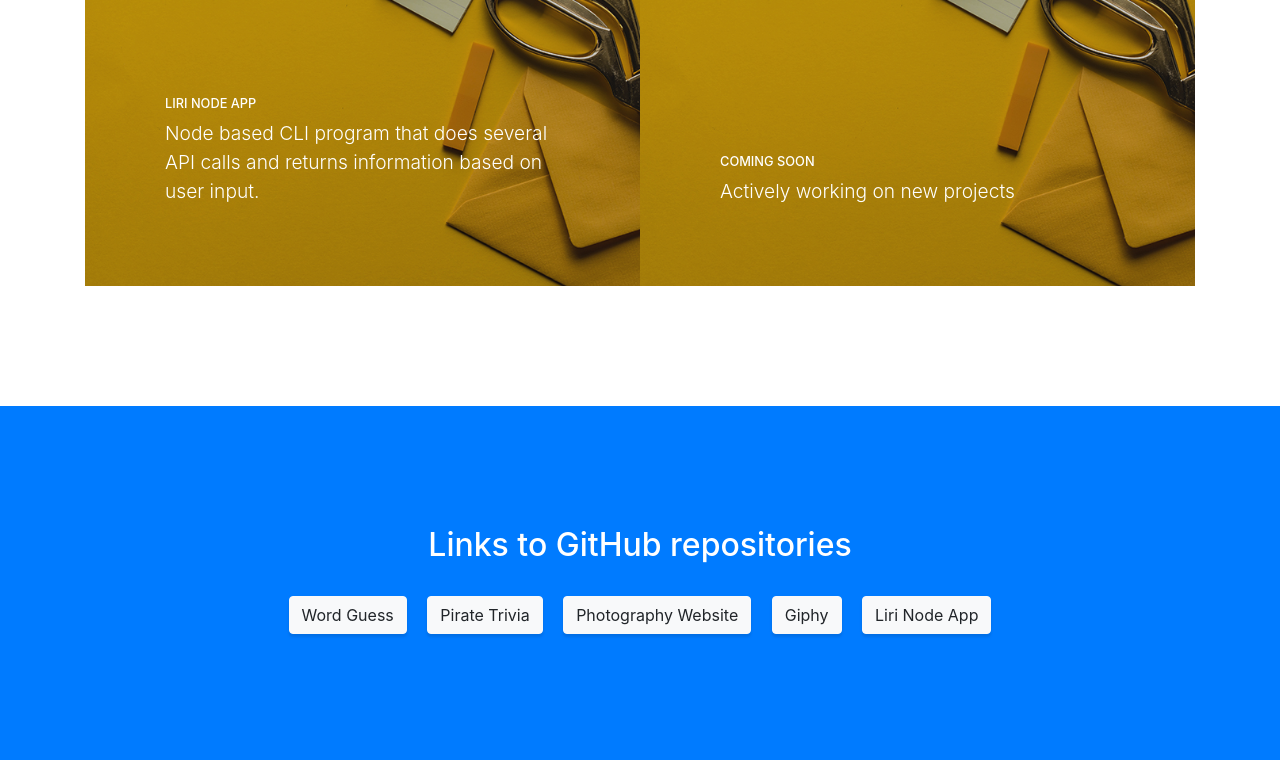
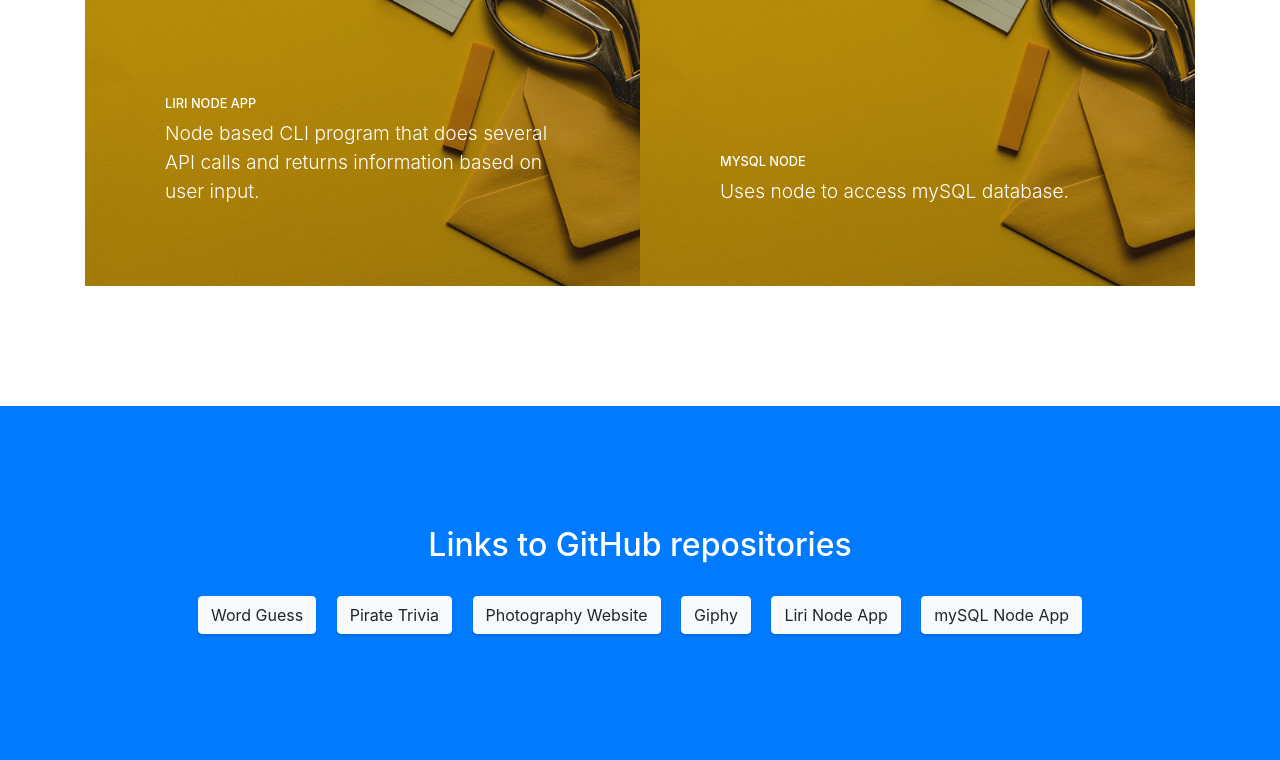
Before and after one commit to variable56/Updated-Portfolio, a website with bundled scripts: page index.html in a window 1280 px wide. Shown: the part 4116-4876 px from the top of the page. Built offline with nearby package versions, Linux system fonts and the light colour scheme; grey boxes are pictures that could not be loaded.

Commit message:
updated portfolio with mySQL project

```diff
--- a/index.html
+++ b/index.html
@@ -218,11 +218,11 @@
             </a>
           </div>
           <div class="col-lg-6">
-            <a class="portfolio-item" href="https://variable56.github.io">
+            <a class="portfolio-item" href="https://drive.google.com/file/d/1aeIxMHKLGDu_dmVbac328ecZBOLvEgb5/view">
               <span class="caption">
                 <span class="caption-content">
-                  <h2>Coming Soon</h2>
-                  <p class="mb-0">Actively working on new projects</p>
+                  <h2>mySQL Node</h2>
+                  <p class="mb-0">Uses node to access mySQL database.</p>
                 </span>
               </span>
               <img class="img-fluid" src="img/portfolio-4.jpg" alt="">
@@ -241,6 +241,7 @@
         <a href="https://github.com/codeycsm/Project1" class="btn btn-xl btn-light m-2">Photography Website</a>
         <a href="https://github.com/variable56/GIPHY" class="btn btn-xl btn-light m-2">Giphy</a>
         <a href="https://github.com/variable56/Liri-Node-App" class="btn btn-xl btn-light m-2">Liri Node App</a>
+        <a href="https://github.com/variable56/Node-SQL-Marketplace-app" class="btn btn-xl btn-light m-2">mySQL Node App</a>
       </div>
     </section>
 
```
